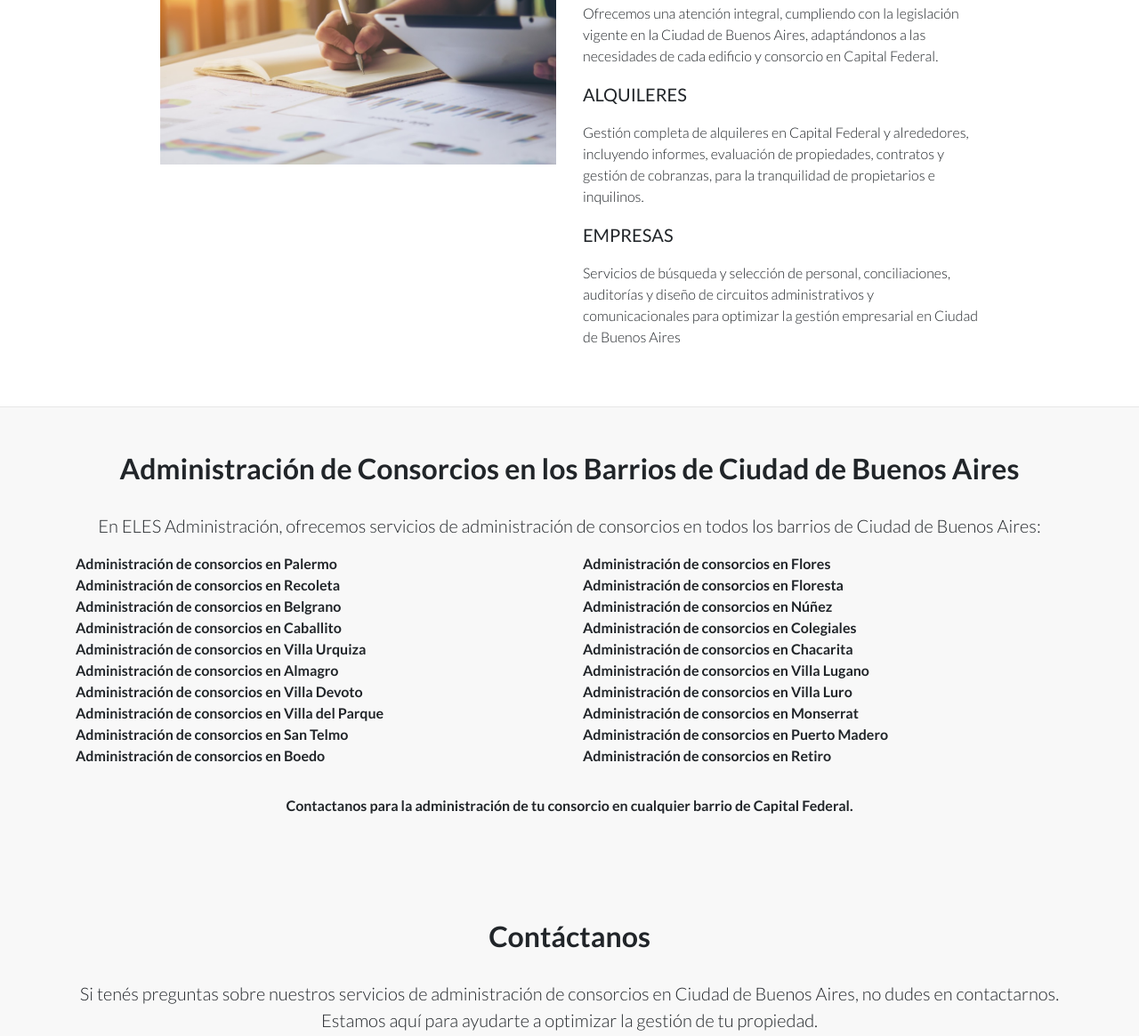
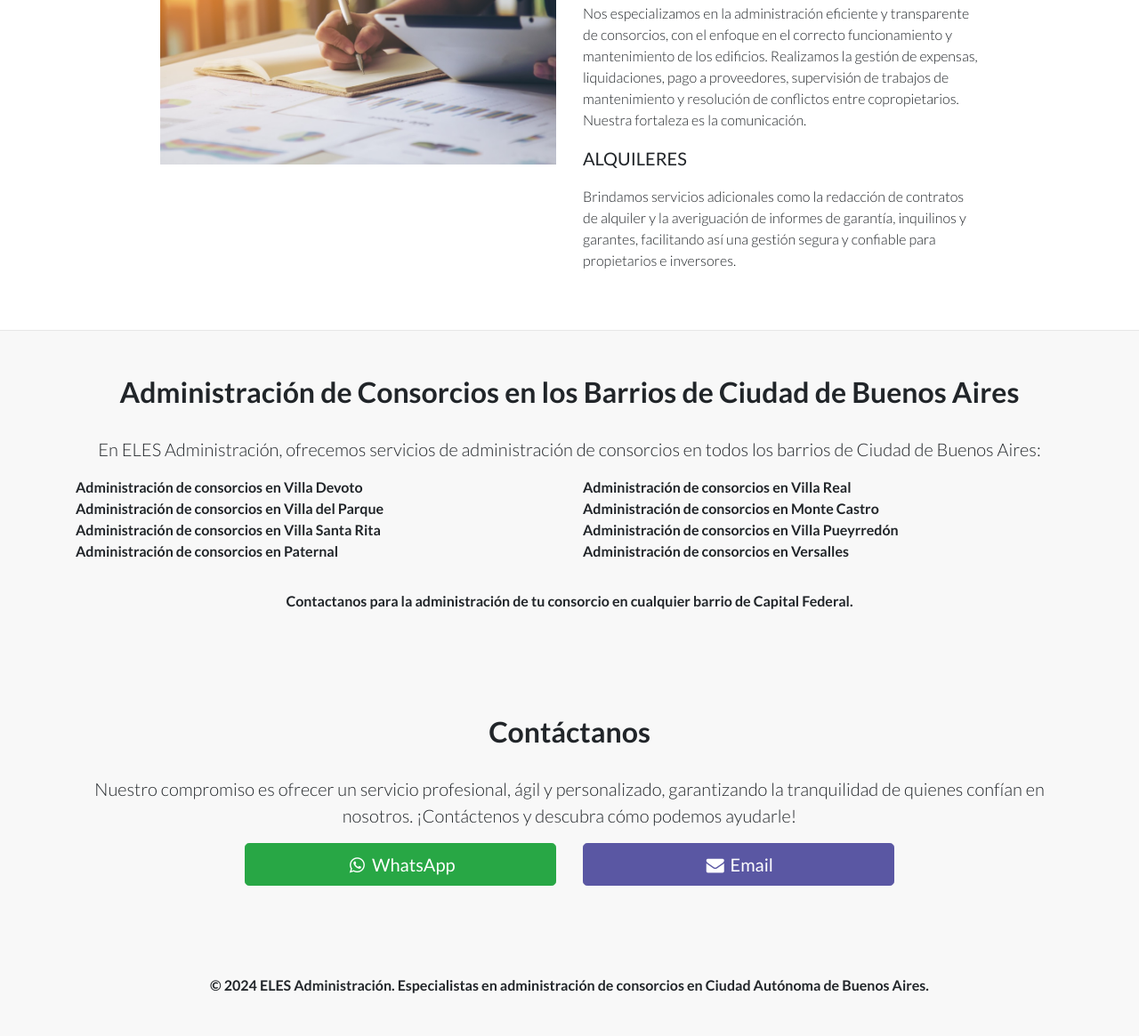
Before and after one commit to tylerdan1001/eles, a plain HTML site: page index.html in a window 1280 px wide. Shown: the part 1528-2693 px from the top of the page at 89% size. Drawn offline with Linux system fonts and the light colour scheme.

Commit message:
Update index.html

```diff
--- a/index.html
+++ b/index.html
@@ -80,7 +80,7 @@
                 <div class="row">
                     <div class="col-lg-5 ml-auto">
                         <h2 class="section-heading">Nosotras</h2>
-                        <p class="lead">En ELES Administración, somos un equipo multidisciplinario con más de veinte años de experiencia en la administración de consorcios en Ciudad Autónoma de Buenos Aires (CABA). Ofrecemos un servicio personalizado, adaptado a las necesidades de cada cliente, y garantizando el cumplimiento de la normativa vigente.</p>
+                        <p class="lead">Somos una administración de consorcios pequeña, enfocada en brindar un servicio cercano y eficiente en los barrios de Villa Devoto, Villa del Parque, Villa Santa Rita, Paternal, Villa Real, Monte Castro, Villa Pueyrredón y zonas aledañas.</p>
                     </div>
                     <div class="col-lg-5 mr-auto">
                         <img class="img-fluid" src="img/80.jpg" alt="Equipo de administración de consorcios en Ciudad de Buenos Aires">
@@ -95,12 +95,10 @@
                     <div class="col-lg-5 mr-auto order-lg-2">
                         <h2 class="section-heading">Servicios</h2>
                         <p class="lead"><strong>ADMINISTRACIÓN DE CONSORCIOS</strong></p>
-                        <p class="lead2">Ofrecemos una atención integral, cumpliendo con la legislación vigente en la Ciudad de Buenos Aires, adaptándonos a las necesidades de cada edificio y consorcio en Capital Federal.</p>
+                        <p class="lead2">Nos especializamos en la administración eficiente y transparente de consorcios, con el enfoque en el correcto funcionamiento y mantenimiento de los edificios. Realizamos la gestión de expensas, liquidaciones, pago a proveedores, supervisión de trabajos de mantenimiento y resolución de conflictos entre copropietarios. Nuestra fortaleza es la comunicación.</p>
                         <p class="lead"><strong>ALQUILERES</strong></p>
-                        <p class="lead2">Gestión completa de alquileres en Capital Federal y alrededores, incluyendo informes, evaluación de propiedades, contratos y gestión de cobranzas, para la tranquilidad de propietarios e inquilinos.</p>
-                        <p class="lead"><strong>EMPRESAS</strong></p>
-                        <p class="lead2">Servicios de búsqueda y selección de personal, conciliaciones, auditorías y diseño de circuitos administrativos y comunicacionales para optimizar la gestión empresarial en Ciudad de Buenos Aires</p>
-                    </div>
+                        <p class="lead2">Brindamos servicios adicionales como la redacción de contratos de alquiler y la averiguación de informes de garantía, inquilinos y garantes, facilitando así una gestión segura y confiable para propietarios e inversores.</p>
+                                </div>
                     <div class="col-lg-5 ml-auto order-lg-1">
                         <img class="img-fluid" src="img/90.jpg" alt="Servicios de administración de consorcios en CABA">
                     </div>
@@ -115,30 +113,18 @@
                 <div class="row">
                     <div class="col-md-6">
                         <ul class="list-unstyled">
-                            <li>Administración de consorcios en Palermo</li>
-                            <li>Administración de consorcios en Recoleta</li>
-                            <li>Administración de consorcios en Belgrano</li>
-                            <li>Administración de consorcios en Caballito</li>
-                            <li>Administración de consorcios en Villa Urquiza</li>
-                            <li>Administración de consorcios en Almagro</li>
                             <li>Administración de consorcios en Villa Devoto</li>
                             <li>Administración de consorcios en Villa del Parque</li>
-                            <li>Administración de consorcios en San Telmo</li>
-                            <li>Administración de consorcios en Boedo</li>
+                            <li>Administración de consorcios en Villa Santa Rita</li>
+                            <li>Administración de consorcios en Paternal</li>
                         </ul>
                     </div>
                     <div class="col-md-6">
                         <ul class="list-unstyled">
-                            <li>Administración de consorcios en Flores</li>
-                            <li>Administración de consorcios en Floresta</li>
-                            <li>Administración de consorcios en Núñez</li>
-                            <li>Administración de consorcios en Colegiales</li>
-                            <li>Administración de consorcios en Chacarita</li>
-                            <li>Administración de consorcios en Villa Lugano</li>
-                            <li>Administración de consorcios en Villa Luro</li>
-                            <li>Administración de consorcios en Monserrat</li>
-                            <li>Administración de consorcios en Puerto Madero</li>
-                            <li>Administración de consorcios en Retiro</li>
+                            <li>Administración de consorcios en Villa Real</li>
+                            <li>Administración de consorcios en Monte Castro</li>
+                            <li>Administración de consorcios en Villa Pueyrredón</li>
+                            <li>Administración de consorcios en Versalles</li>
                         </ul>
                     </div>
                 </div>
@@ -149,7 +135,7 @@
         <section id="Contacto" class="content-section-a">
             <div class="container text-center">
                 <h2 class="section-heading">Contáctanos</h2>
-                <p class="lead">Si tenés preguntas sobre nuestros servicios de administración de consorcios en Ciudad de Buenos Aires, no dudes en contactarnos. Estamos aquí para ayudarte a optimizar la gestión de tu propiedad.</p>
+                <p class="lead">Nuestro compromiso es ofrecer un servicio profesional, ágil y personalizado, garantizando la tranquilidad de quienes confían en nosotros. ¡Contáctenos y descubra cómo podemos ayudarle!</p>
 
                 <div class="row justify-content-center">
                     <div class="col-md-4">
```
